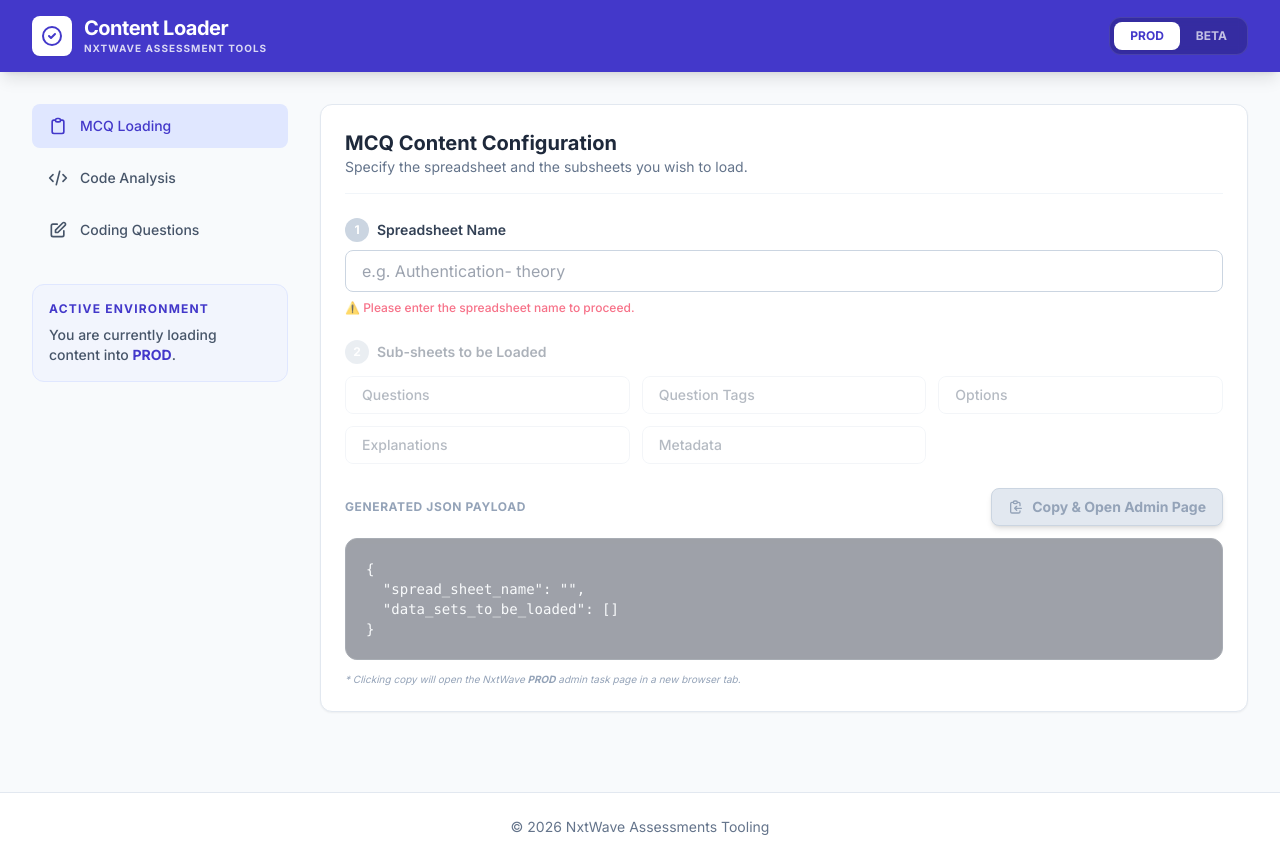
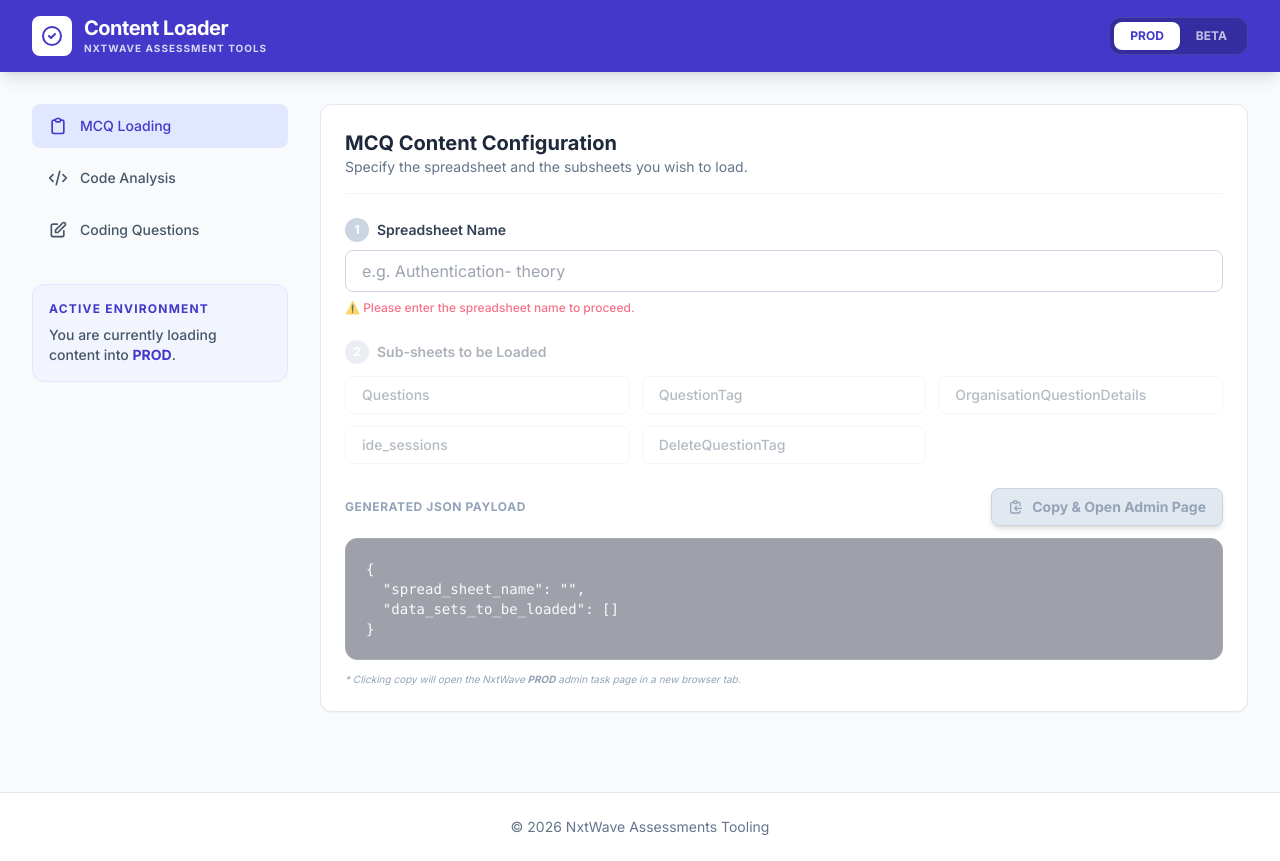
Before and after one commit to varshaposhala/Content-Loader, a React (Vite) app: page / in a window 1280 px wide. Built offline with nearby package versions, Linux system fonts and the light colour scheme.

Commit message:
Update SUB_SHEET_OPTIONS in MCQForm.tsx

```diff
--- a/components/MCQForm.tsx
+++ b/components/MCQForm.tsx
@@ -5,10 +5,10 @@ import { MCQPayload, AppEnvironment } from '../types';
 
 const SUB_SHEET_OPTIONS = [
   'Questions',
-  'Question Tags',
-  'Options',
-  'Explanations',
-  'Metadata'
+  'QuestionTag',
+  'OrganisationQuestionDetails',
+  'ide_sessions',
+  'DeleteQuestionTag'
 ];
 
 interface Props {
```
